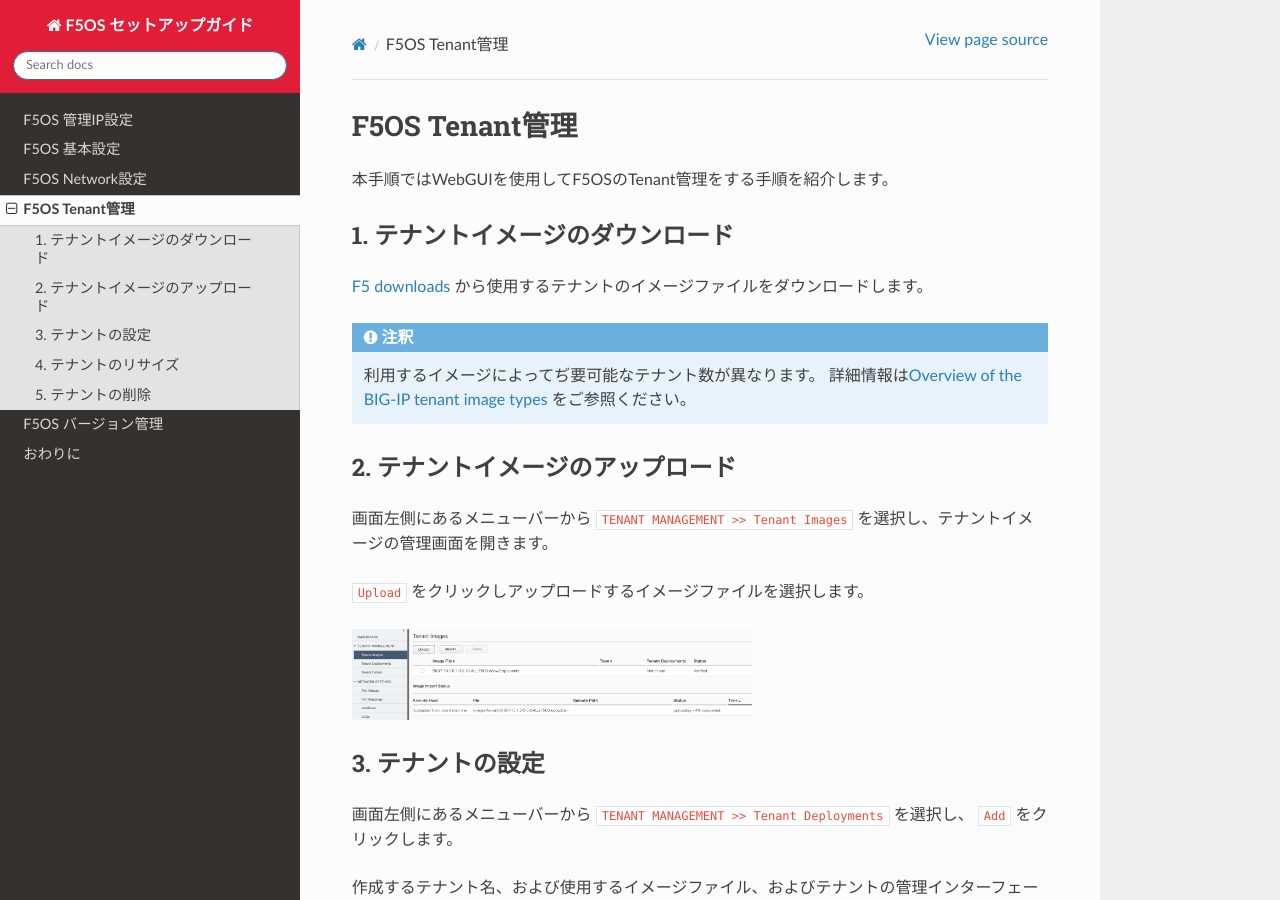
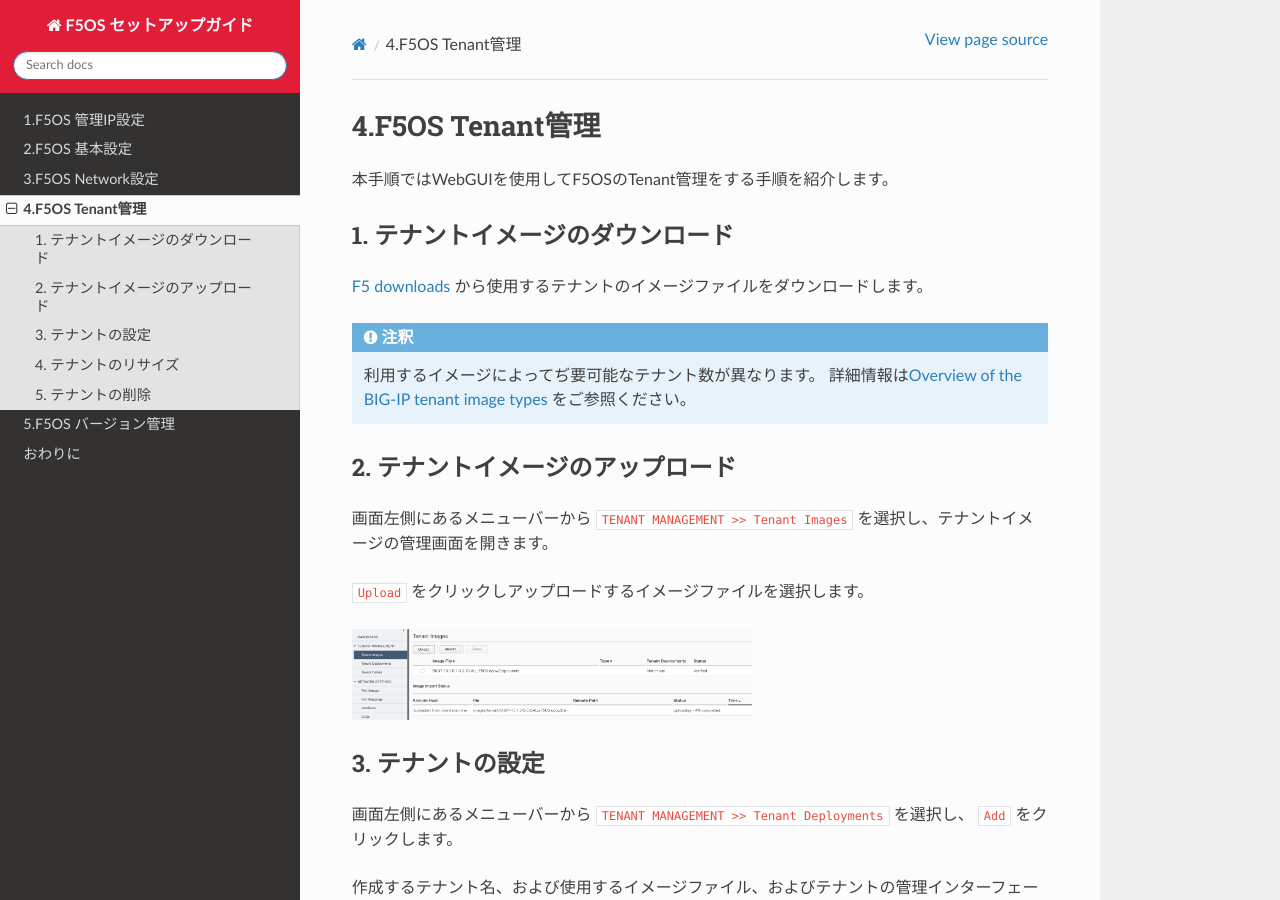
Before and after one commit to BeF5/f5j-easy-setup-f5os, a Sphinx documentation site: the page built from docs/module4/module4.rst, in a window 1280 px wide and 900 px high. Built offline with Sphinx 7.4.7 and the Read the Docs theme 2.0.0, drawn with Linux system fonts in a browser that asks for light colours.

Commit message:
set number

```diff
--- a/docs/module1/module1.rst
+++ b/docs/module1/module1.rst
@@ -1,5 +1,5 @@
 
-F5OS 管理IP設定
+1.F5OS 管理IP設定
 ####
 
 本手順ではF5OSの管理IPを設定する手順を紹介します。
--- a/docs/module2/module2.rst
+++ b/docs/module2/module2.rst
@@ -1,5 +1,5 @@
 
-F5OS 基本設定
+2.F5OS 基本設定
 ########
 
 本手順ではWebGUIを使用してF5OSの基本設定をする方法を紹介します。
--- a/docs/module3/module3.rst
+++ b/docs/module3/module3.rst
@@ -1,5 +1,5 @@
 
-F5OS Network設定
+3.F5OS Network設定
 ########
 
 本手順ではWebGUIを使用してF5OSのNetwork設定をする手順を紹介します。
--- a/docs/module4/module4.rst
+++ b/docs/module4/module4.rst
@@ -1,5 +1,5 @@
 
-F5OS Tenant管理
+4.F5OS Tenant管理
 ########
 
 本手順ではWebGUIを使用してF5OSのTenant管理をする手順を紹介します。
--- a/docs/module5/module5.rst
+++ b/docs/module5/module5.rst
@@ -1,5 +1,5 @@
 
-F5OS バージョン管理
+5.F5OS バージョン管理
 ########
 
 本手順ではWebGUIを使用してF5OSのバージョン管理をする手順を紹介します。
```
Also changed, not shown: 2 other files.
